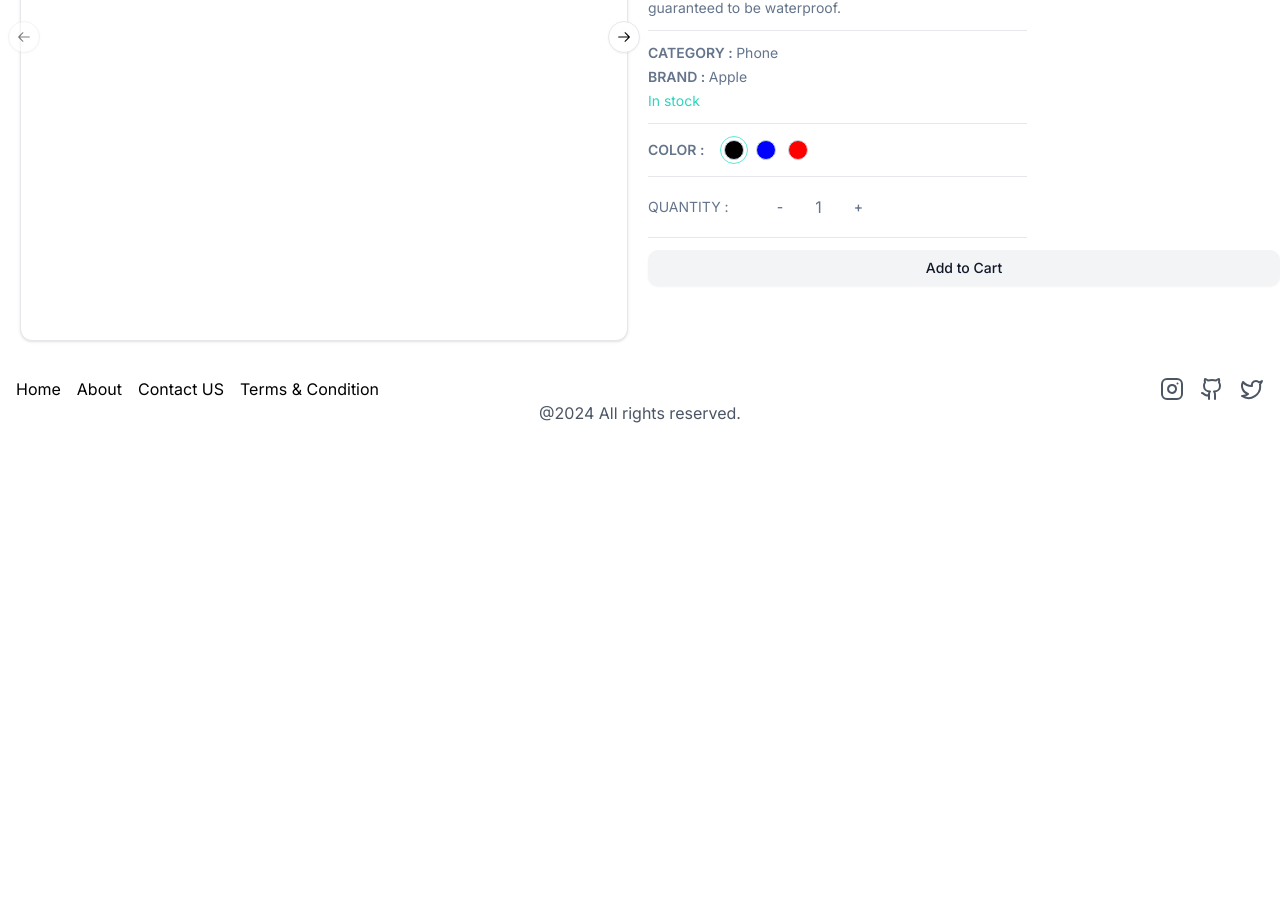
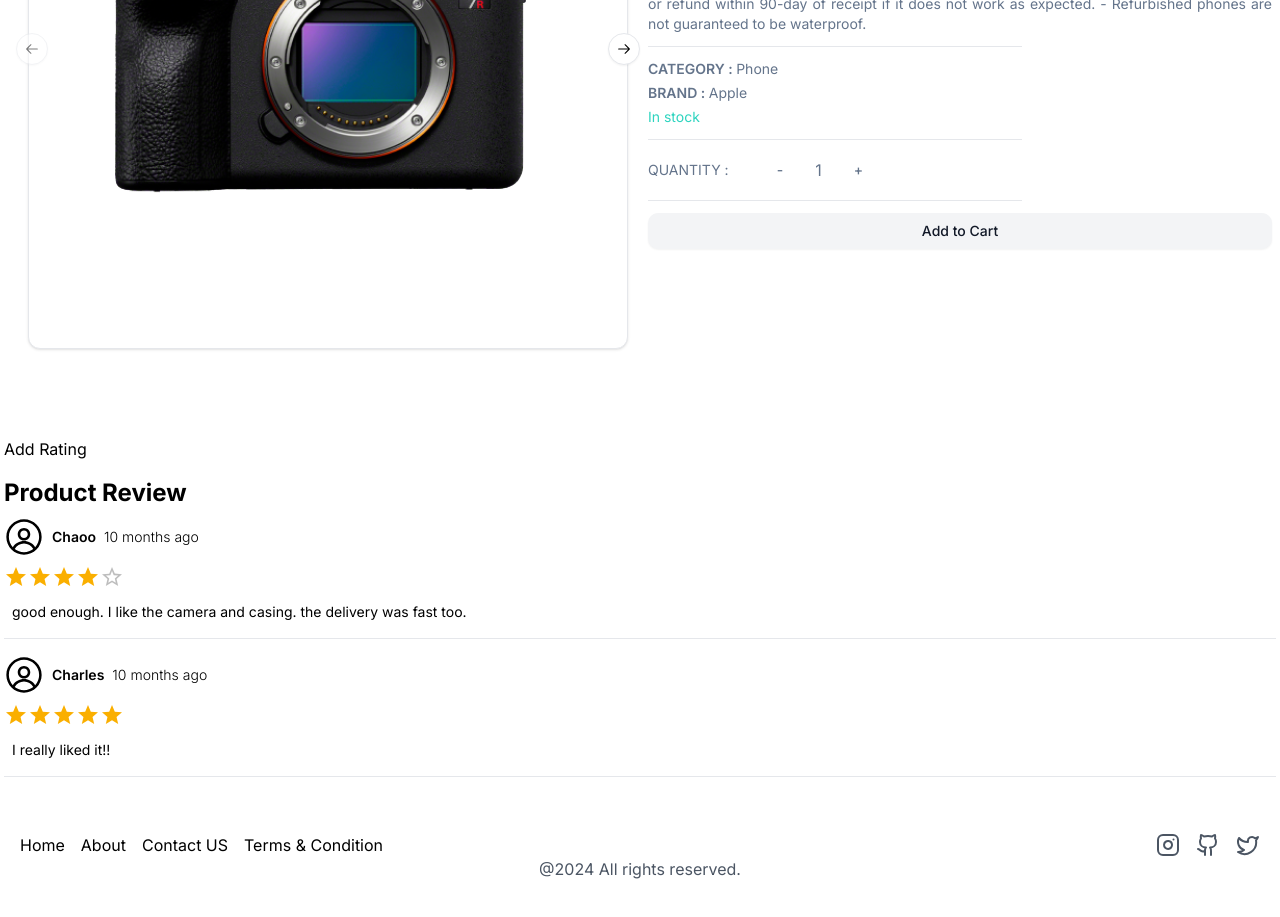
Before and after one commit to Hodlevskyj/termpaperNextjs, a Next.js app: page /product/648437b38c44d52b9542e340 in a window 1280 px wide. Shown: the part 360-1277 px from the top of the page. Before the commit the page ends 817 px from the top, so only its background shows below. Built offline with nearby package versions, Linux system fonts and the light colour scheme.

Commit message:
continue work on product details page

```diff
--- a/package.json
+++ b/package.json
@@ -21,10 +21,12 @@
     "clsx": "^2.1.0",
     "embla-carousel-react": "^8.0.2",
     "lucide-react": "^0.365.0",
+    "moment": "^2.30.1",
     "next": "14.1.4",
     "next-themes": "^0.3.0",
     "react": "^18",
     "react-dom": "^18",
+    "react-icons": "^5.2.1",
     "tailwind-merge": "^2.2.2",
     "tailwindcss-animate": "^1.0.7"
   },
--- /dev/null
+++ b/src/app/product/[id]/ListOfRating.tsx
@@ -0,0 +1,38 @@
+import HeadingofRating from '@/components/Heading';
+import React from 'react'
+import moment from 'moment'
+import { Rating } from '@mui/material';
+import AvatarComponent from '@/components/Avatar';
+
+interface ListofRatingprops{
+  product:any;
+}
+
+const ListOfRating:React.FC<ListofRatingprops> = ({product}) => {
+  return (
+    <div>
+      <HeadingofRating title="Product Review"/>
+      <div className='text-sm mt-2'>
+        {product.reviews && product.reviews.map((review:any)=>{
+          return <div key={review.id} className='max-w-300px'>
+            <div className='flex gap-2 items-center'>
+              <AvatarComponent src={review?.user.image}/>
+              {/* <AvatarComponent src="https://github.com/shadcn.png"/> */}
+              <div className='font-semibold'>{review?.user.name}</div>
+              <div className='font-light'>{moment(review.createdDate).fromNow()}</div>
+            </div>
+
+            <div className='mt-2'>
+              <Rating value={review.rating} readOnly/>
+              <div className='ml-2 mt-2'>{review.comment}</div>
+              <hr className='mt-4 mb-4'/>
+            </div>
+
+          </div>
+        })}
+      </div>
+    </div>
+  )
+}
+
+export default ListOfRating
--- a/src/app/product/[id]/page.tsx
+++ b/src/app/product/[id]/page.tsx
@@ -2,15 +2,21 @@ import ProductDetails from '@/components/ProductDetails';
 import Container from '@/components/ui/container';
 import { product } from '@/utils/product';
 import React from 'react'
+import ListOfRating from './ListOfRating';
 
-interface IProdID{
-    productId?:string;
+interface IProdID {
+    productId?: string;
 }
 
-const ProductId=({params}:{params:IProdID})=>{
-    return(
+const ProductId = ({ params }: { params: IProdID }) => {
+    return (
         <Container>
-            <ProductDetails product={product}/>
+            <ProductDetails product={product} />
+            <div className='flex flex-col mt-20 gap-4'>
+                <div>Add Rating</div>
+                <ListOfRating product={product}/>
+            </div>
+
         </Container>
     )
 }
--- /dev/null
+++ b/src/components/Avatar.tsx
@@ -0,0 +1,25 @@
+import React from 'react'
+import {
+    Avatar,
+    AvatarFallback,
+    AvatarImage,
+} from "@/components/ui/avatar"
+import { RxAvatar } from "react-icons/rx";
+
+interface AvatarProps {
+    src?: string | null | undefined;
+}
+
+const AvatarComponent: React.FC<AvatarProps> = ({ src }) => {
+    if (src) {
+        return(
+        <Avatar>
+            <AvatarImage src={src} alt="avatar" />
+        </Avatar>
+    )}
+    return (
+        <RxAvatar size={40} />
+    )
+}
+
+export default AvatarComponent
--- a/src/components/CustomCarousel.tsx
+++ b/src/components/CustomCarousel.tsx
@@ -1,4 +1,5 @@
 import * as React from "react"
+import Image from 'next/image'
 
 import { Card, CardContent } from "@/components/ui/card"
 import {
@@ -17,7 +18,7 @@ interface ProductImageProps {
   handleColorSelect: (value: SelectedImgType) => void;
 }
 
-const CustomCarousel = () => {
+const CustomCarousel: React.FC<ProductImageProps> = ({ cartProduct, product, handleColorSelect }) => {
   return (
     <div className="ml-4">
       <Carousel className="grid grid-cols-1">
@@ -28,6 +29,14 @@ const CustomCarousel = () => {
                 <Card>
                   <CardContent className="flex aspect-square items-center justify-center p-6">
                     {/* <span className="text-4xl font-semibold">{index + 1}</span> */}
+                    {/* {product.images.map((image: SelectedImgType) => {
+                      return <div key={image.color} onClick={() =>
+                        handleColorSelect(image)} className="relative w-[80%]"
+                      >
+                        <Image src={image.image} alt={image.color} fill className="object-contain" />
+                      </div>
+                    })} */}
+                    <Image src={cartProduct.selectedImg.image} alt={cartProduct.name} fill className="w-full h-full object-contain"/>
                   </CardContent>
                 </Card>
               </div>
--- /dev/null
+++ b/src/components/Heading.tsx
@@ -0,0 +1,16 @@
+import React from 'react'
+
+interface HeadingProps{
+    title:string;
+    center?:boolean;
+}
+
+const HeadingofRating:React.FC<HeadingProps> = ({title,center}) => {
+  return (
+    <div className={center ? "text-center":"text-start"}>
+      <h1 className='font-bold text-2xl'>{title}</h1>
+    </div>
+  )
+}
+
+export default HeadingofRating
--- a/src/components/ProductDetails.tsx
+++ b/src/components/ProductDetails.tsx
@@ -4,7 +4,7 @@ import Container from './ui/container';
 import { Rating } from '@mui/material';
 import HorizontalLine from './ui/HorizontalLine';
 import SetColor from './SetColor';
-import { Product, ColorAndProductImgs } from "../types/product";
+import { Product } from "../types/product";
 import { product } from '@/utils/product';
 import SetQuantity from './SetQuantity';
 // import Button from './Button';
@@ -73,8 +73,8 @@ const ProductDetails: React.FC<ProductDetailsProps> = ({ product }) => {
   return (
     <Container>
       {/* <div className='grid grid-cols-1 md:grid-cols-2 gap-8 p-4 sm:p-6 lg:p-8 rounded-lg overflow-hidden'> */}
-      <div className='grid grid-cols-1 sm:grid-cols-2 md:grid-cols-3 lg:grid-cols-2 gap-4'>
-        <CustomCarousel />
+      <div className='grid grid-cols-1 sm:grid-cols-2 md:grid-cols-2 lg:grid-cols-2 gap-4'>
+        <CustomCarousel cartProduct={cartProduct} product={product} handleColorSelect={handleColorSelect}/>
         <div className='flex flex-col gap-1 text-slate-500 text-sm'>
           <h2 className='text-3xl font-medium text-slate-700'>{product.name}</h2>
           <div className='flex items-center gap-3'>
@@ -98,17 +98,10 @@ const ProductDetails: React.FC<ProductDetailsProps> = ({ product }) => {
             {product.inStock ? "In stock" : "Out of stock"}
           </div>
           <HorizontalLine />
-          <SetColor
-            cartProduct={cartProduct}
-            images={product.images}
-            handleColorSelect={handleColorSelect}
-          />
-          <HorizontalLine />
           <SetQuantity
             cartProduct={cartProduct}
             handleQtyIncrease={handleQtyIncrease}
             handleQtyDecrease={handleQtyDecrease}
-
           />
           <HorizontalLine />
           <div>
--- a/src/components/ui/container.tsx
+++ b/src/components/ui/container.tsx
@@ -4,7 +4,7 @@ interface ContainerProps{
 
 const Container:React.FC<ContainerProps>=({children})=>{
     return(
-        <div className="mx-auto w-full max-w-7xl">
+        <div className="mx-auto w-full max-w-7xl p-1">
             {children}
         </div>
     )
--- a/src/utils/product.ts
+++ b/src/utils/product.ts
@@ -9,20 +9,14 @@ export const product = {
     inStock: true,
     images: [
         {
-            color: "Black",
-            colorCode: "#000000",
+            image:
+                "/img/products/7RV.png",
+        },
+        {
             image:
                 "/img/products/FX3.png",
         },
         {
-            color: "Blue",
-            colorCode: " #0000FF",
-            image:
-                "/img/products/FX3.png",
-        },
-        {
-            color: "Red",
-            colorCode: "#FF0000",
             image:
                 "/img/products/FX3.png",
         },
--- a/src/utils/products.tsx
+++ b/src/utils/products.tsx
@@ -9,14 +9,10 @@ export const products = [
         inStock: true,
         images: [
             {
-                color: "White",
-                colorCode: "#FFFFFF",
                 image:
                     "/img/products/FX3.png",
             },
             {
-                color: "Gray",
-                colorCode: "#808080",
                 image:
                     "/img/products/FX3.png",
             },
@@ -34,8 +30,6 @@ export const products = [
         inStock: true,
         images: [
             {
-                color: "Black",
-                colorCode: "#000000",
                 image:
                     "/img/products/FX3.png",
             },
@@ -74,20 +68,14 @@ export const products = [
         inStock: true,
         images: [
             {
-                color: "Black",
-                colorCode: "#000000",
                 image:
                     "/img/products/FX3.png",
             },
             {
-                color: "Blue",
-                colorCode: " #0000FF",
                 image:
                     "/img/products/FX3.png",
             },
             {
-                color: "Red",
-                colorCode: "#FF0000",
                 image:
                     "/img/products/FX3.png",
             },
@@ -147,8 +135,6 @@ export const products = [
         inStock: true,
         images: [
             {
-                color: "Graphite",
-                colorCode: " #383838",
                 image:
                     "/img/products/FX3.png",
             },
@@ -166,14 +152,10 @@ export const products = [
         inStock: true,
         images: [
             {
-                color: "Black",
-                colorCode: "#000000",
                 image:
                     "/img/products/FX3.png",
             },
             {
-                color: "Silver",
-                colorCode: "#C0C0C0",
                 image:
                     "/img/products/FX3.png",
             },
```
Also changed, not shown: products.json (+0 -32 lines), src/types/product.ts (+6 -6 lines), 1 other file (tests, documents, lock files or other folders). Lines whose indentation alone changed are shown as unchanged.
